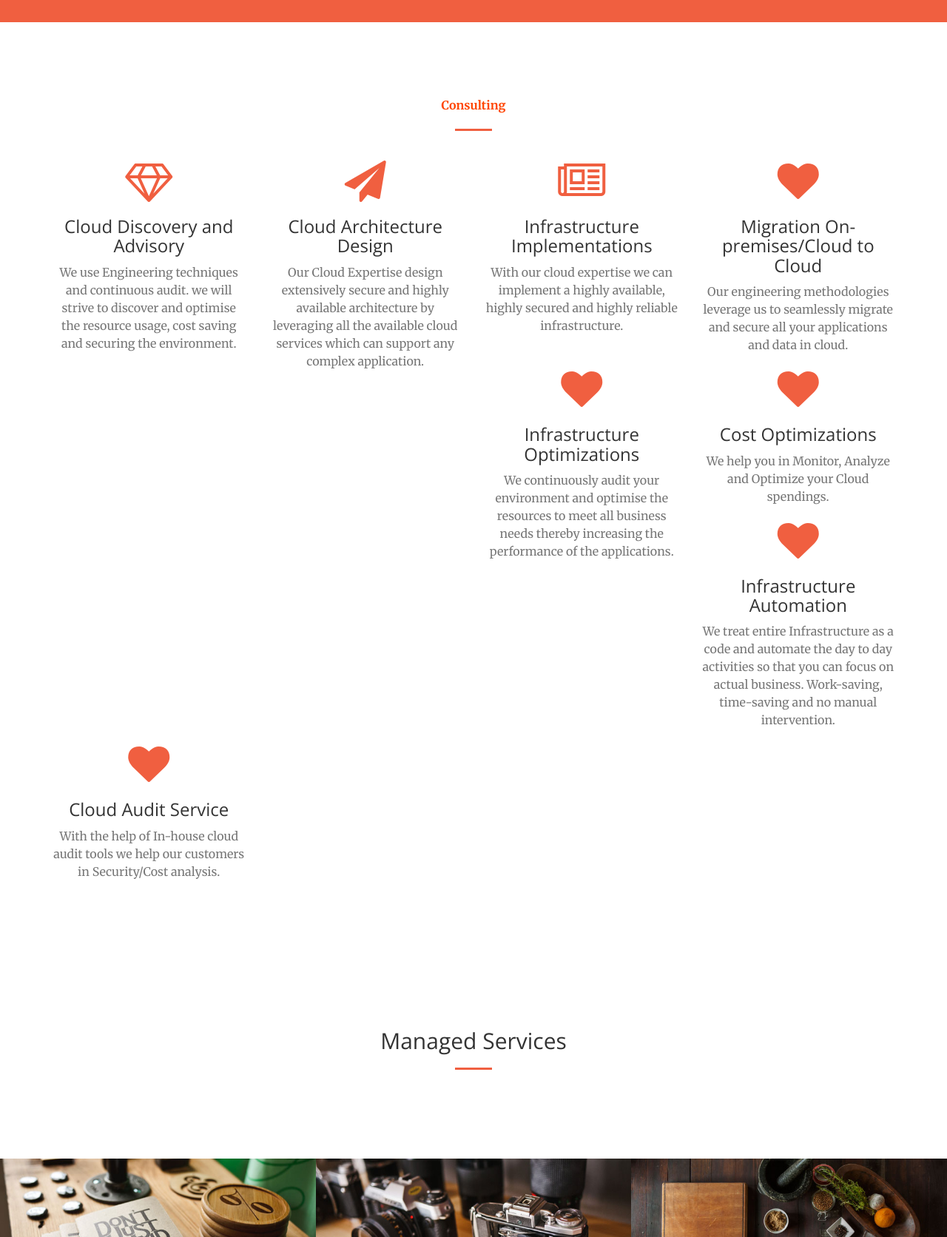
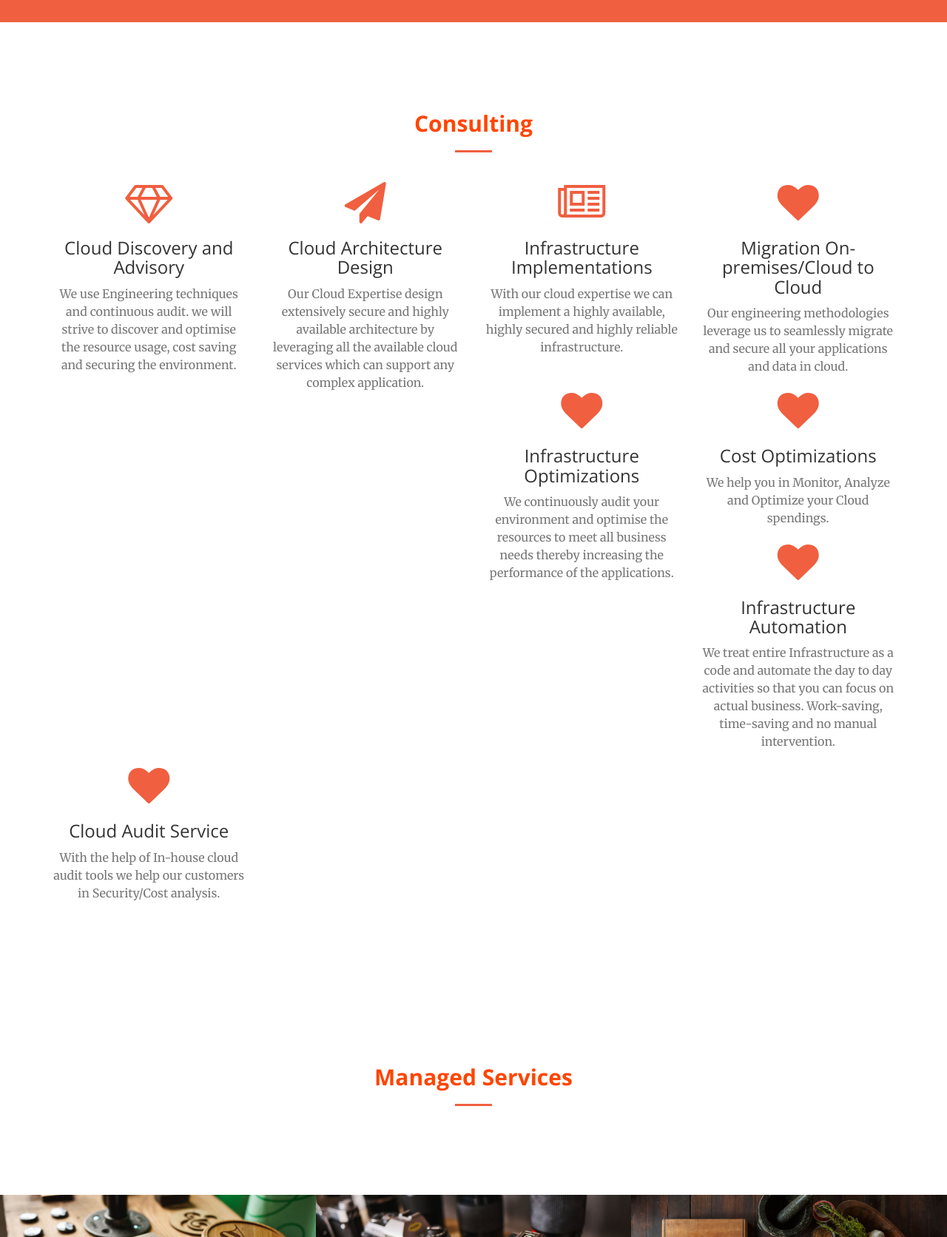
Before and after one commit to dileep-p/fnc, a website: page index.html in a window 1280 px wide. Shown: the part 1140-2812 px from the top of the page at 74% size. Drawn offline with nearby package versions, Linux system fonts and the light colour scheme.

Commit message:
Update index.html

```diff
--- a/index.html
+++ b/index.html
@@ -101,7 +101,7 @@
             <div class="row">
                 <div class="col-lg-12 text-center">
                     <!-- <h2 class="section-heading">Consulting</h2> -->
-		    <p style="color: orangered;font-weight: bolder;">Consulting</p>
+		    <h2 style="color: orangered;font-weight: bolder;">Consulting</h2>
                     <hr class="primary">
                 </div>
             </div>
@@ -171,7 +171,8 @@
 	    <div class="container">
             <div class="row">
                 <div class="col-lg-12 text-center">
-                    <h2 class="section-heading">Managed Services</h2>
+		    <h2 style="color: orangered;font-weight: bolder;">Managed Services</h2>
+                    <!-- <h2 class="section-heading">Managed Services</h2> -->
                     <hr class="primary">
                 </div>
             </div>
```
